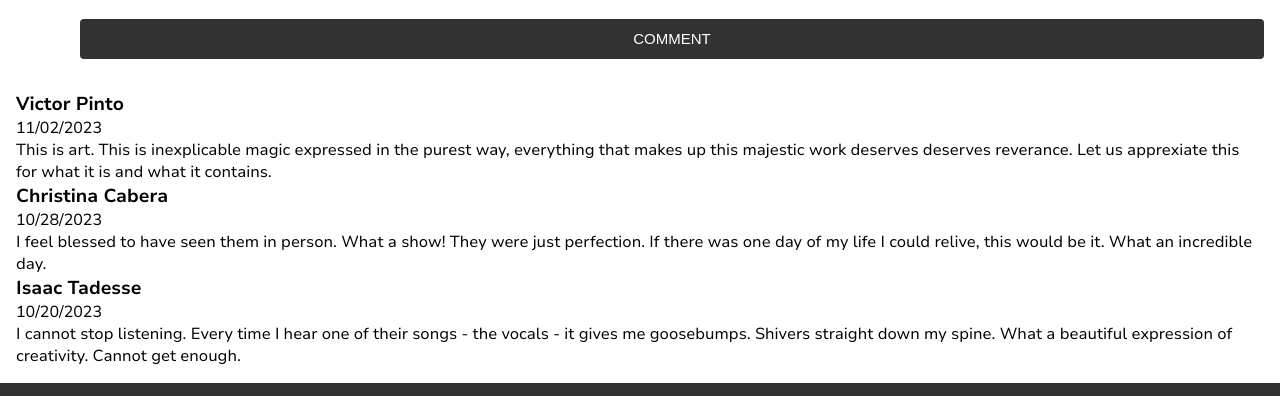
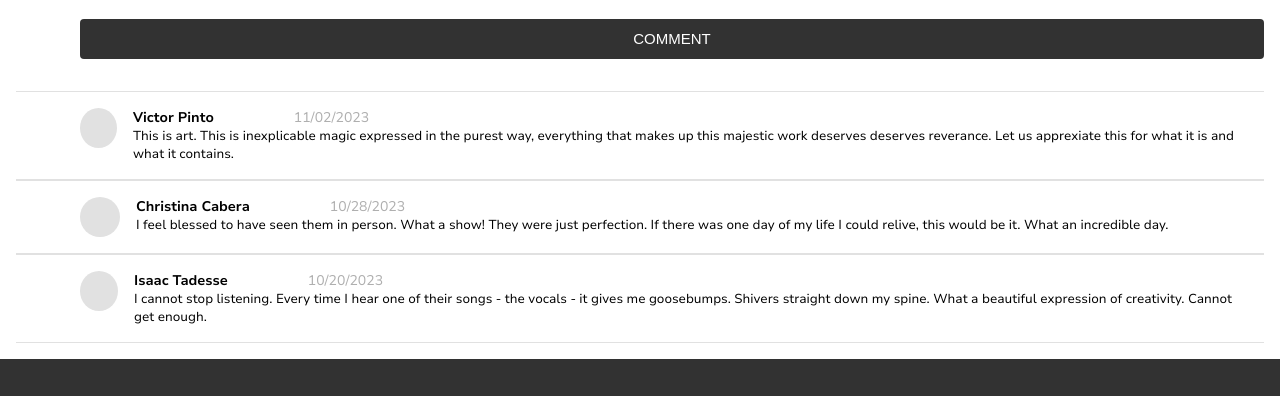
Before and after one commit to samihasamin/samiha-samin-bandsite, a plain HTML site: page index.html in a window 1280 px wide. Shown: the part 2846-3242 px from the top of the page. Drawn offline with Linux system fonts and the light colour scheme; files whose address does not match are found by name.

Commit message:
Add form field and label styling and add mixin for button. Add styling for user comment section.

```diff
--- a/scripts/index-page.js
+++ b/scripts/index-page.js
@@ -105,16 +105,20 @@ userComments.forEach((userComment) => {
   const eachComment = document.createElement("div");
   eachComment.classList.add("comments__users-textbox-content");
 
+  const nameAndDate = document.createElement("div");
+  nameAndDate.classList.add("comments__users-textbox-content-nameanddate");
+  eachComment.appendChild(nameAndDate);
+
   // Create name
 
   const userName = document.createElement("h3");
-  userName.classList.add("comments__users-textbox-content-name");
+  userName.classList.add("comments__users-textbox-content-nameanddate-name");
   userName.textContent = userComment.name;
 
   //Create date
 
   const userDate = document.createElement("p");
-  userDate.classList.add("comments__users-textbox-content-date");
+  userDate.classList.add("comments__users-textbox-content-nameanddate-date");
   userDate.textContent = userComment.date;
 
   // Create text
@@ -123,8 +127,8 @@ userComments.forEach((userComment) => {
   userText.classList.add("comments__users-textbox-content-text");
   userText.textContent = userComment.text;
 
-  eachComment.appendChild(userName);
-  eachComment.appendChild(userDate);
+  nameAndDate.appendChild(userName);
+  nameAndDate.appendChild(userDate);
   eachComment.appendChild(userText);
 
   commentTextbox.appendChild(commentAvatar);
--- a/styles/bio.scss
+++ b/styles/bio.scss
@@ -261,6 +261,12 @@
       width: 100%;
 
       &-namesection {
+        &-label {
+          padding-bottom: 4px;
+          font-size: 10px;
+          font-weight: bolder;
+          color: $primary-color-two;
+        }
         &-nameinput {
           height: 48px;
           width: 100%;
@@ -275,13 +281,10 @@
             color: $primary-color-one;
             font-weight: 500;
           }
-        }
 
-        &-label {
-          padding-bottom: 4px;
-          font-size: 10px;
-          font-weight: bolder;
-          color: $primary-color-two;
+          &:hover {
+            border: 1px solid $primary-color-one;
+          }
         }
       }
 
@@ -300,6 +303,10 @@
             color: $primary-color-one;
             font-weight: 500;
           }
+
+          &:hover {
+            border: 1px solid $primary-color-one;
+          }
         }
 
         &-label {
@@ -313,12 +320,50 @@
       &-button {
         @include button;
         font-size: 15px;
+
+        &:hover {
+          background-color: $secondary-color-one;
+        }
       }
     }
   }
 
   &__users {
+    height: 60%;
+    width: 100%;
     padding: 16px;
-    height: 60%;
+
+    &-textbox {
+      padding: 16px 16px 16px 64px;
+      border-top: 1px solid $secondary-color-two;
+      border-bottom: 1px solid $secondary-color-two;
+      border-collapse: collapse;
+      @include flex-align(row, 16px);
+      &-avatar {
+        background-color: $secondary-color-two;
+        width: 40px;
+        height: 40px;
+        border-radius: 50%;
+      }
+
+      &-content {
+        &-nameanddate {
+          @include flex-align(row, 80px);
+
+          &-name {
+            font-size: 14px;
+          }
+
+          &-date {
+            font-size: 14px;
+            color: $primary-color-two;
+          }
+        }
+
+        &-text {
+          font-size: 13px;
+        }
+      }
+    }
   }
 }
--- a/styles/partials/_mixins.scss
+++ b/styles/partials/_mixins.scss
@@ -32,4 +32,5 @@
   background-color: $primary-color-one;
   color: $primary-color-three;
   border-radius: 4px;
+  cursor: pointer;
 }
--- a/styles/shows.scss
+++ b/styles/shows.scss
@@ -115,7 +115,6 @@
       @include button;
       width: 160px;
       padding: 10px 32px;
-      cursor: pointer;
     }
   }
 
```
Also changed, not shown: styles/bio.css, 1 other file.
